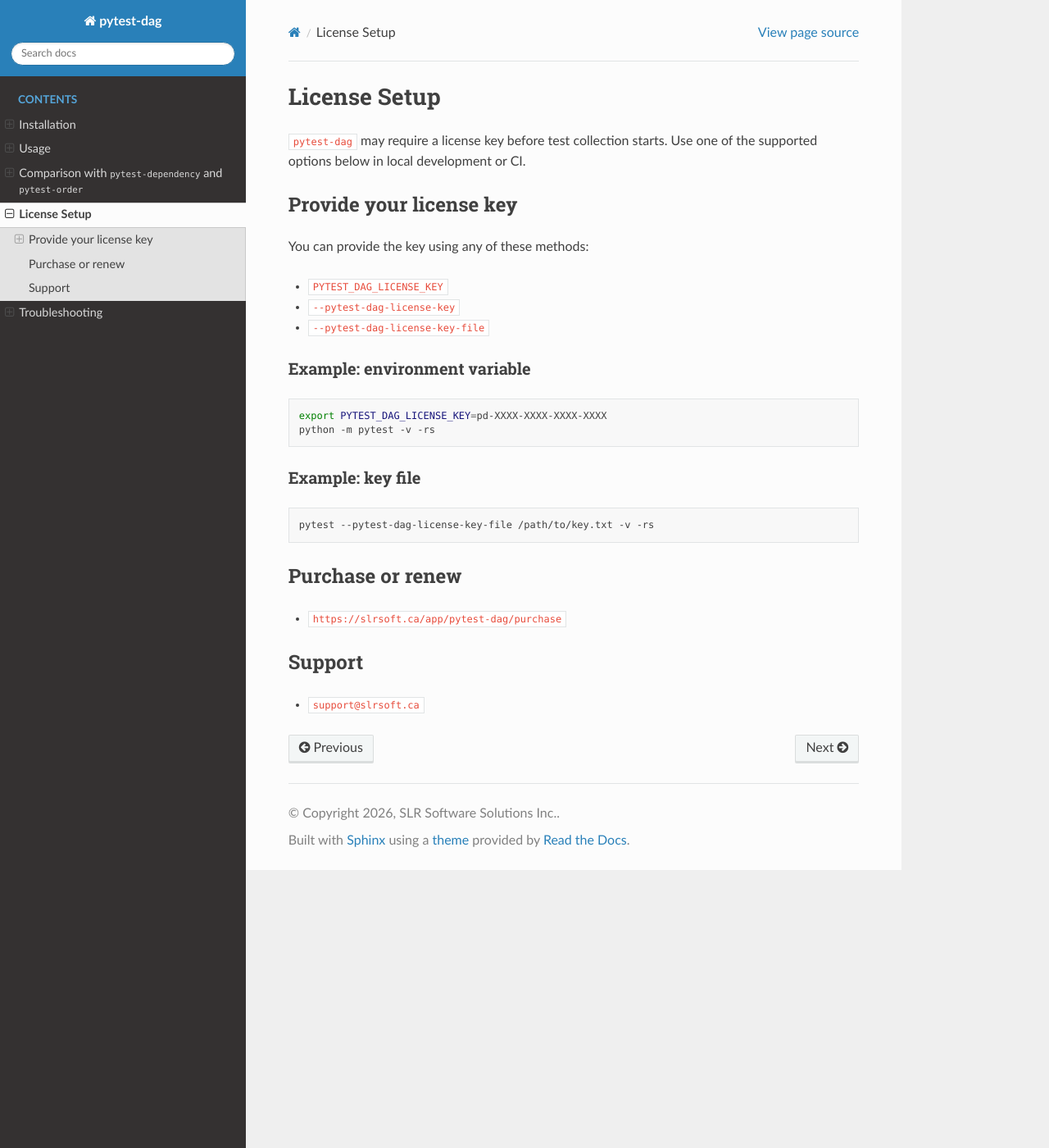
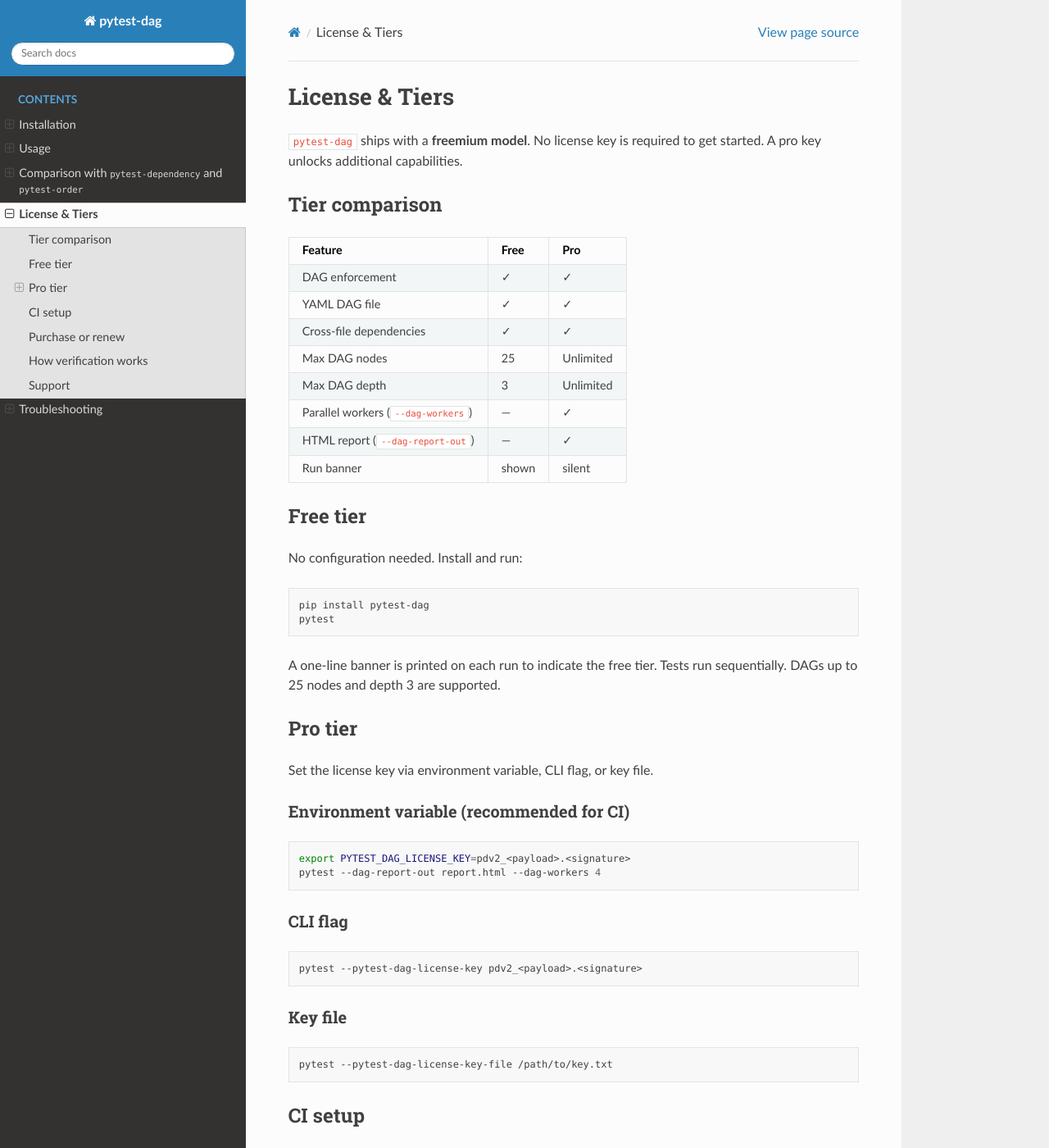
Before and after one commit to SLR-Software-Solutions-Inc/pytest-dag-documentation, a Sphinx documentation site: the page built from docs/license-validation.md, in a window 1280 px wide and 1400 px high. Shown: the whole window at 82% size. Built offline with Sphinx 7.4.7 and the Read the Docs theme 3.1.0, drawn with Linux system fonts in a browser that asks for light colours; some of the changed text lies outside the part shown.

Commit message:
docs(freemium): rewrite license page; add pro options; firewall FAQ
- license-validation.md: full rewrite — freemium model, tier table,
  pdv2_ key format, CI setup snippet, local-verification note (no network)
- usage.md: add --dag-workers and --dag-report-out to CLI table; add
  HTML report and parallel workers sections; update xdist note for pro tier
- troubleshooting.md: add network/firewall clarification, node/depth
  limit guidance, pro feature debug tip (PYTEST_DAG_DEBUG=1)

Co-Authored-By: Claude Sonnet 4.6 <noreply@anthropic.com>

````diff
--- a/docs/license-validation.md
+++ b/docs/license-validation.md
@@ -1,33 +1,79 @@
-# License Setup
+# License & Tiers
 
-`pytest-dag` may require a license key before test collection starts.
-Use one of the supported options below in local development or CI.
+`pytest-dag` ships with a **freemium model**. No license key is required to
+get started. A pro key unlocks additional capabilities.
 
-## Provide your license key
+## Tier comparison
 
-You can provide the key using any of these methods:
+| Feature | Free | Pro |
+|---|---|---|
+| DAG enforcement | ✓ | ✓ |
+| YAML DAG file | ✓ | ✓ |
+| Cross-file dependencies | ✓ | ✓ |
+| Max DAG nodes | 25 | Unlimited |
+| Max DAG depth | 3 | Unlimited |
+| Parallel workers (`--dag-workers`) | — | ✓ |
+| HTML report (`--dag-report-out`) | — | ✓ |
+| Run banner | shown | silent |
 
-- `PYTEST_DAG_LICENSE_KEY`
-- `--pytest-dag-license-key`
-- `--pytest-dag-license-key-file`
+## Free tier
 
-### Example: environment variable
+No configuration needed. Install and run:
 
 ```bash
-export PYTEST_DAG_LICENSE_KEY=pd-XXXX-XXXX-XXXX-XXXX
-python -m pytest -v -rs
+pip install pytest-dag
+pytest
 ```
 
-### Example: key file
+A one-line banner is printed on each run to indicate the free tier. Tests run
+sequentially. DAGs up to 25 nodes and depth 3 are supported.
+
+## Pro tier
+
+Set the license key via environment variable, CLI flag, or key file.
+
+### Environment variable (recommended for CI)
 
 ```bash
-pytest --pytest-dag-license-key-file /path/to/key.txt -v -rs
+export PYTEST_DAG_LICENSE_KEY=pdv2_<payload>.<signature>
+pytest --dag-report-out report.html --dag-workers 4
+```
+
+### CLI flag
+
+```bash
+pytest --pytest-dag-license-key pdv2_<payload>.<signature>
+```
+
+### Key file
+
+```bash
+pytest --pytest-dag-license-key-file /path/to/key.txt
+```
+
+## CI setup
+
+Store the key as a secret in your CI provider and expose it as
+`PYTEST_DAG_LICENSE_KEY`. The plugin reads it automatically — no extra flags
+needed.
+
+**GitHub Actions / Forgejo Actions:**
+
+```yaml
+env:
+  PYTEST_DAG_LICENSE_KEY: ${{ secrets.PYTEST_DAG_LICENSE_KEY }}
 ```
 
 ## Purchase or renew
 
 - `https://slrsoft.ca/app/pytest-dag/purchase`
 
+## How verification works
+
+Keys are verified **locally** using an embedded Ed25519 public key. No
+network calls are made at any point — the plugin works identically on
+air-gapped machines, behind firewalls, and in offline CI environments.
+
 ## Support
 
 - `support@slrsoft.ca`
--- a/docs/troubleshooting.md
+++ b/docs/troubleshooting.md
@@ -15,3 +15,33 @@ python -m pytest ...
 
 This avoids shell path/alias issues and guarantees the current interpreter is
 used.
+
+## Does pytest-dag make network calls?
+
+No. License verification is done entirely locally using an embedded Ed25519
+public key. No HTTP requests are made at any point — not at startup, not
+during the run, and not at teardown. The plugin works identically on
+air-gapped machines and behind firewalls.
+
+## "Free tier: DAG exceeds node/depth limit"
+
+The free tier supports up to 25 DAG nodes and depth 3. If your suite exceeds
+these limits:
+
+- Split the suite into smaller independent DAGs, or
+- Upgrade to pro: `https://slrsoft.ca/app/pytest-dag/purchase`
+
+## Pro features not activating (HTML report / workers)
+
+Verify the key is set and valid:
+
+```bash
+PYTEST_DAG_LICENSE_KEY=pdv2_... pytest --dag-report-out report.html -v
+```
+
+If the key is expired or invalid, the plugin silently falls back to free tier.
+Run with `PYTEST_DAG_DEBUG=1` to see the exact tier resolved:
+
+```bash
+PYTEST_DAG_DEBUG=1 pytest -q 2>&1 | grep "tier"
+```
````
Also changed, not shown: docs/usage.md (+40 -10 lines).
